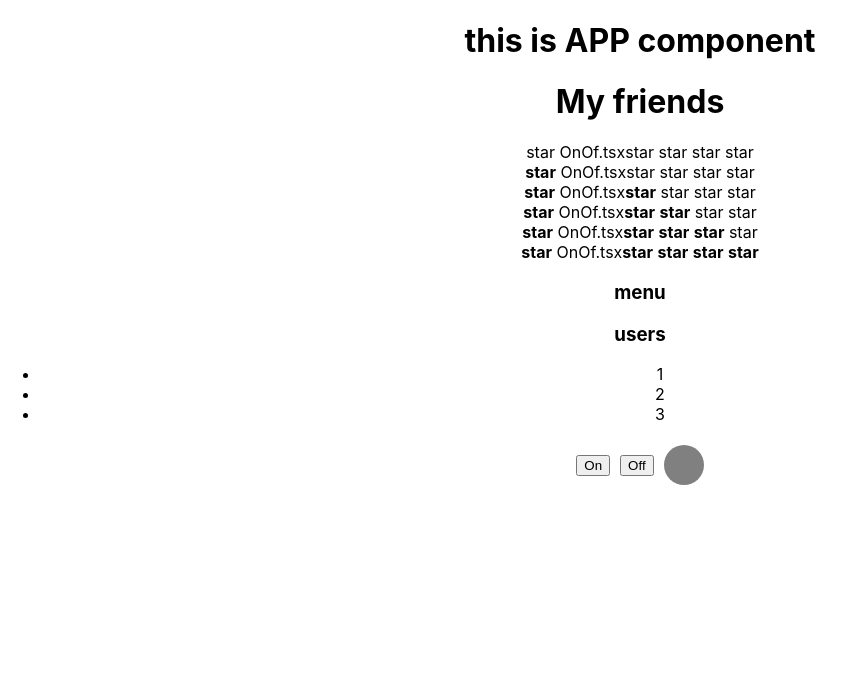
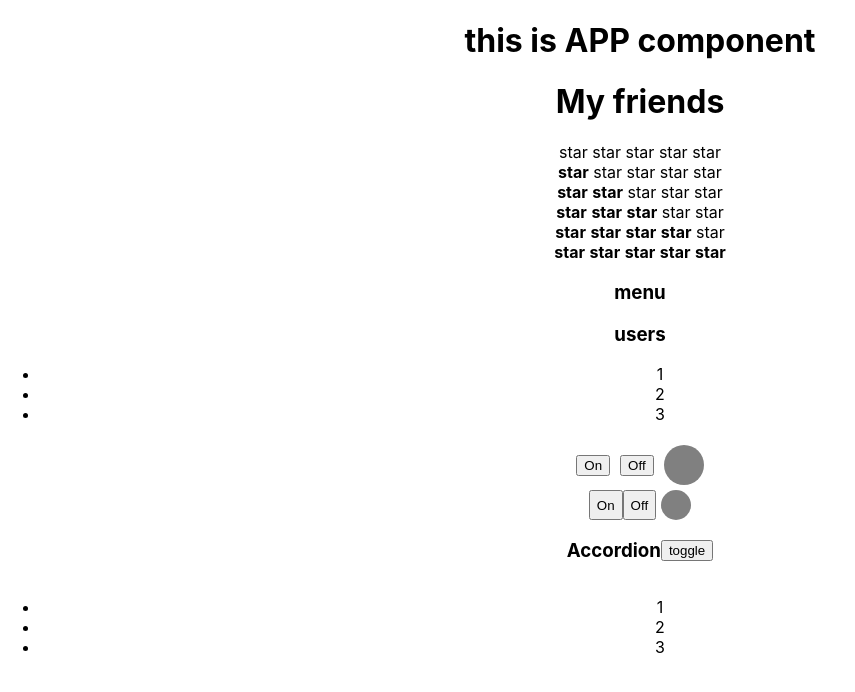
Before and after one commit to fogelo/inc_kkprosto, a React (Create React App) app: page / in a window 1280 px wide. Shown: the top 692 px of the page, without its empty margins (0-855 px from the left). Built offline with nearby package versions, Linux system fonts and the light colour scheme.

Commit message:
useState

```diff
--- a/src/App.tsx
+++ b/src/App.tsx
@@ -2,7 +2,8 @@ import React from 'react';
 import './App.css';
 import Accordion from './components/Accordion/Accordion';
 import {Rating} from './components/Rating/Rating';
-import OnOff from './OnOff/OnOff';
+import {OnOffD, OnOffMy} from './components/OnOff/OnOff';
+import {UncontrolledAccordion} from './components/UncontrolledAccordion/UncontrolledAccordion';
 
 //компоненты - это функции, их вызывает реакт, чтобы от них получить jsx разметку, которую он потом отрисовывает
 //компонента ждет входные данные (props), чтобы отрисовать по разному jsx
@@ -27,7 +28,10 @@ function App() {
             <Rating value={5}/>
             <Accordion title={'menu'} collapsed={true}/>
             <Accordion title={'users'} collapsed={false}/>
-            <OnOff/>
+            <OnOffMy/>
+            <OnOffD/>
+            <UncontrolledAccordion/>
+
         </div>
     );
 }
--- a/src/OnOff/OnOff.tsx
+++ /dev/null
@@ -1,22 +0,0 @@
-import React, {useState} from 'react';
-import style from './OnOff.module.css'
-
-
-const OnOff = () => {
-    let [color, setColor] = useState(style.indicator)
-    return (
-        <div className={style.wrapper}>
-            <button onClick={() => {
-                setColor(style.indicator_green)
-            }}>On
-            </button>
-            <button onClick={() => {
-                setColor(style.indicator_red)
-            }}>Off
-            </button>
-            <div className={color}/>
-        </div>
-    );
-};
-
-export default OnOff;
--- /dev/null
+++ b/src/components/OnOff/OnOff.tsx
@@ -0,0 +1,45 @@
+import React, {useState} from 'react';
+import style from './OnOff.module.css'
+
+
+export const OnOffMy = () => {
+    let [color, setColor] = useState(style.indicator)
+    return (
+        <div className={style.wrapper}>
+            <button onClick={() => {
+                setColor(style.indicator_green)
+            }}>On
+            </button>
+            <button onClick={() => {
+                setColor(style.indicator_red)
+            }}>Off
+            </button>
+            <div className={color}/>
+        </div>
+    );
+};
+
+
+export const OnOffD = () => {
+
+    let [on, setOn] = useState('grey')
+    const wrapperStyle = {
+        display: 'flex',
+        justifyContent: 'center'
+    }
+    const indicatorStyle = {
+        width: '30px',
+        height: '30px',
+        backgroundColor: on,
+        borderRadius: '50%',
+        marginLeft: '5px'
+    }
+
+    return (
+        <div style={wrapperStyle}>
+            <button onClick={()=>setOn('green')}>On</button>
+            <button onClick={()=>setOn('red')}>Off</button>
+            <div style={indicatorStyle}/>
+        </div>
+    );
+};
--- a/src/components/Rating/Rating.tsx
+++ b/src/components/Rating/Rating.tsx
@@ -11,7 +11,7 @@ export function Rating(props: RatingPropsType) {
 
     return (
         <div>
-            <Star selected={props.value > 0}/>OnOf.tsx
+            <Star selected={props.value > 0}/>
             <Star selected={props.value > 1}/>
             <Star selected={props.value > 2}/>
             <Star selected={props.value > 3}/>
--- /dev/null
+++ b/src/components/UncontrolledAccordion/UncontrolledAccordion.tsx
@@ -0,0 +1,41 @@
+import React, {useState} from 'react';
+
+export const UncontrolledAccordion = () => {
+    let [collapsed, setCollapsed] = useState(true)
+    const wrapperStyle = {
+        display: 'flex',
+        alignItems: 'center',
+        justifyContent: 'center',
+    }
+    return (
+        <div>
+            <div style={wrapperStyle}>
+                <AccordionTitle/>
+                <button onClick={()=>setCollapsed(!collapsed)}>toggle</button>
+            </div>
+            {collapsed && <AccordionBody/>}
+        </div>
+    );
+};
+
+function AccordionTitle() {
+    console.log('AccordionTitle rendering')
+    return (
+        <div>
+            <h3>Accordion</h3>
+        </div>
+    )
+}
+
+function AccordionBody() {
+    console.log('AccordionBody rendering')
+    return (
+        <div>
+            <ul>
+                <li>1</li>
+                <li>2</li>
+                <li>3</li>
+            </ul>
+        </div>
+    )
+}
```
Also changed, not shown: src/components/OnOff/OnOff.module.css (renamed from src/OnOff/OnOff.module.css).
